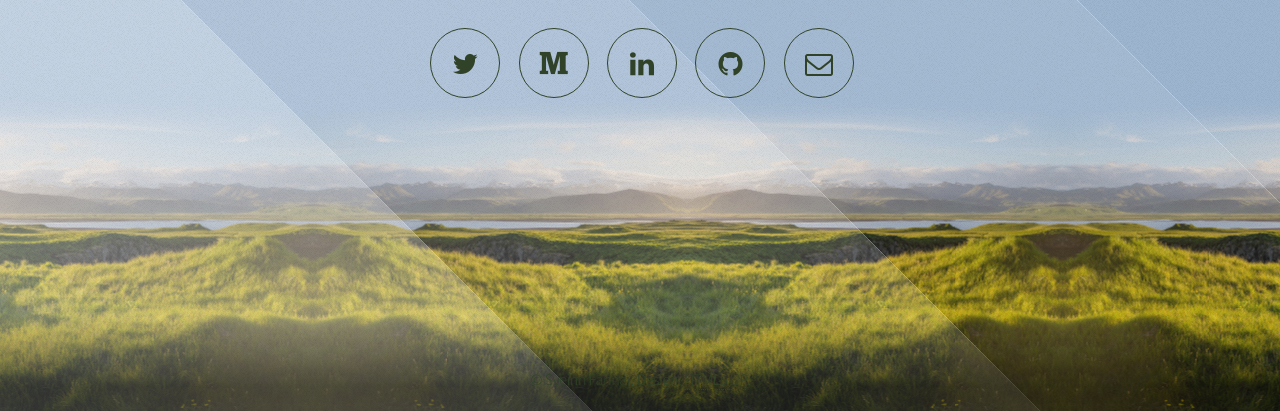
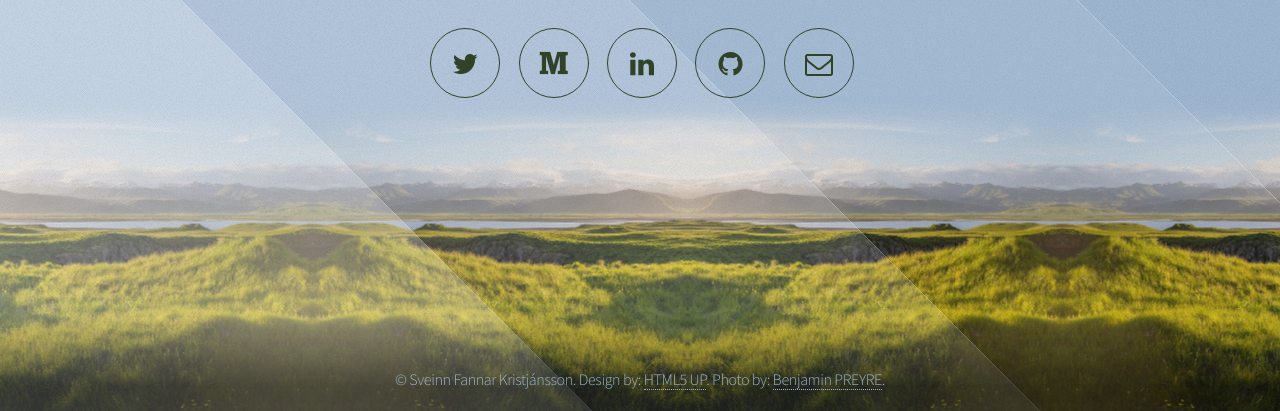
Before and after one commit to sveinnfannar/sveinnfannar.github.com, a plain HTML site: page index.html in a window 1280 px wide. Shown: the part 389-800 px from the top of the page. Drawn offline with Linux system fonts and the light colour scheme.

Commit message:
Pay credit where credit is due

```diff
--- a/index.html
+++ b/index.html
@@ -45,7 +45,7 @@ Free for personal and commercial use under the CCA 3.0 license (html5up.net/lice
 
         <!-- Footer -->
         <footer id="footer">
-        <span class="copyright">&copy; Sveinn Fannar. Design: <a href="http://html5up.net">HTML5 UP</a>.</span>
+        <span class="copyright">&copy; Sveinn Fannar Kristjánsson. Design by: <a href="http://html5up.net">HTML5 UP</a>. Photo by: <a href="https://www.flickr.com/photos/123241605@N05/">Benjamin PREYRE</a>. </span>
         </footer>
       </div>
     </div>
--- a/sass/style.scss
+++ b/sass/style.scss
@@ -253,4 +253,5 @@
 		position: absolute;
 		text-align: center;
 		width: 100%;
+    color: #9db5cf;
 	}
```
Also changed, not shown: css/style.css, 2 other files.
